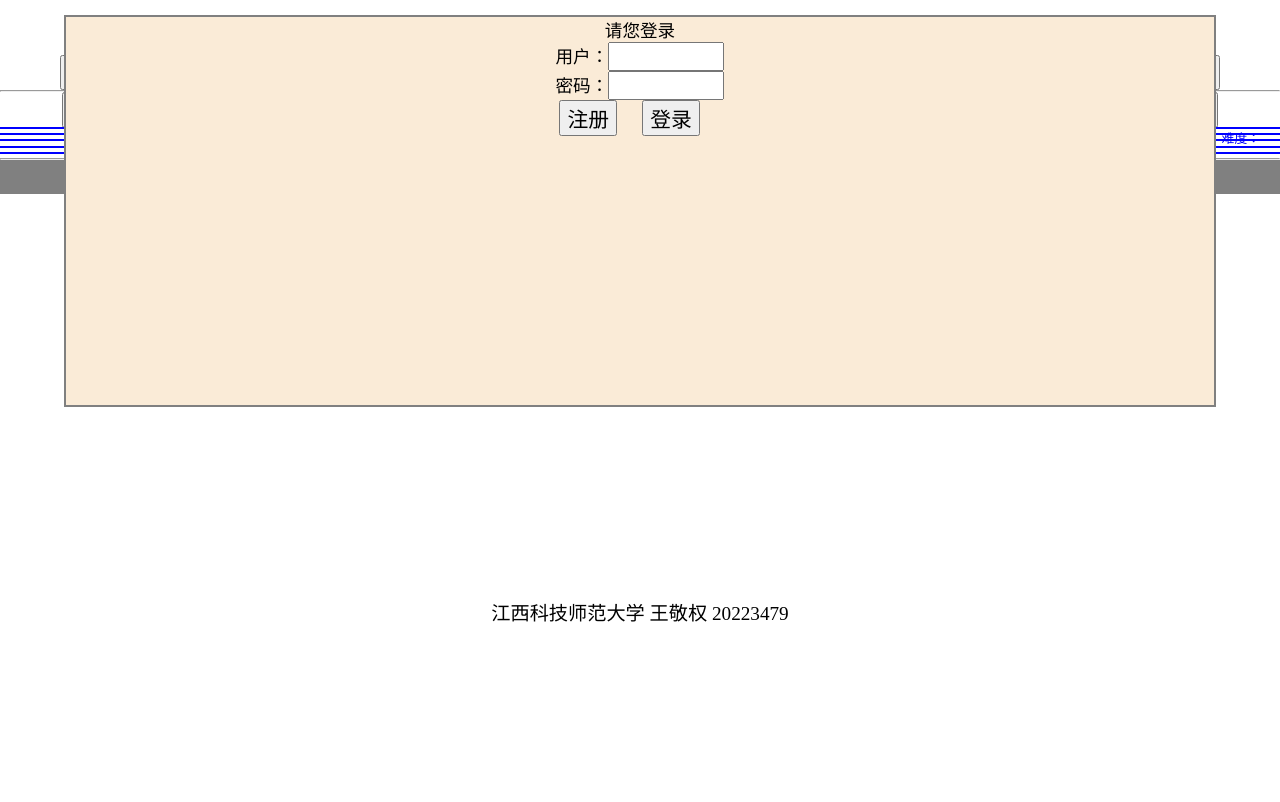
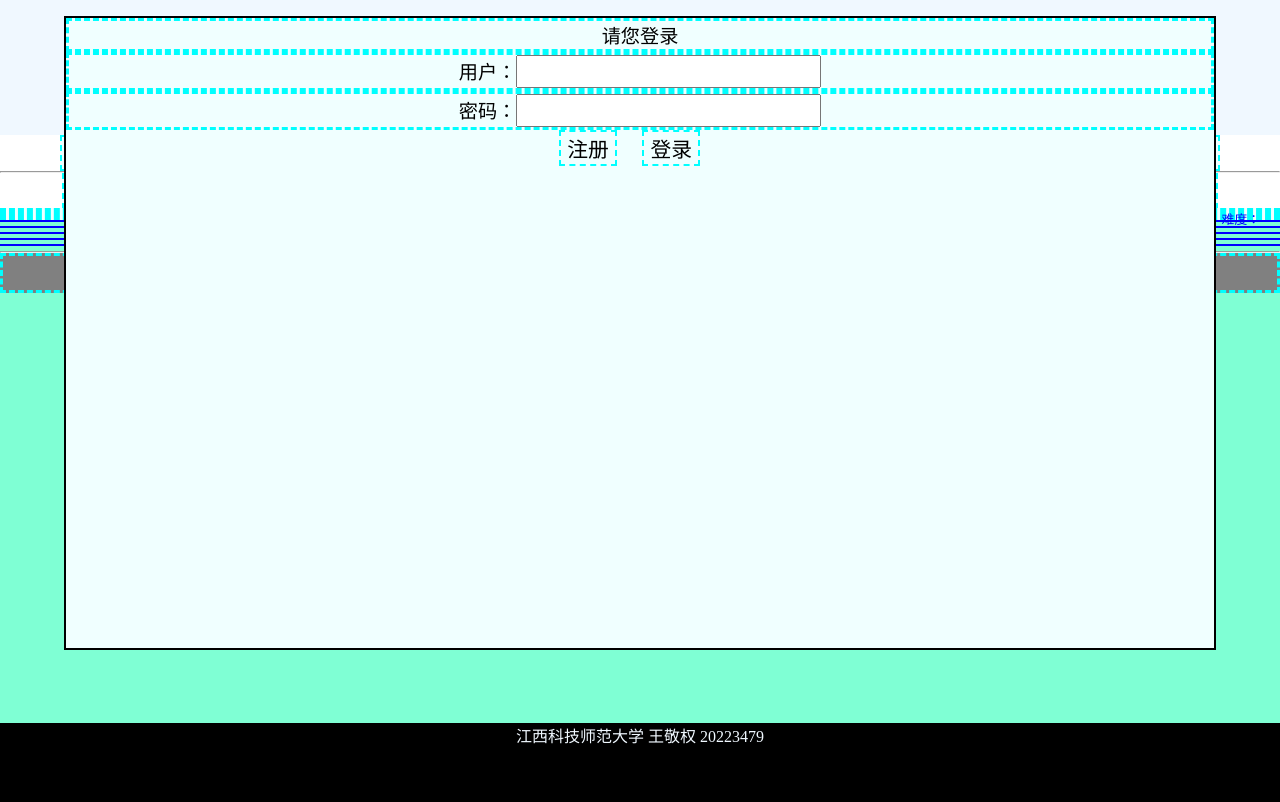
Before and after one commit to Theresa4399/Theresa4399.github.io, a plain HTML site: page index.html in a window 1280 px wide. Shown: the part 63-865 px from the top of the page. Before the commit the page ends 817 px from the top, so only its background shows below. Drawn offline with Linux system fonts and the light colour scheme.

Commit message:
Update view.css

```diff
--- a/view.css
+++ b/view.css
@@ -1,11 +1,14 @@
-   *{
+     *{
+	   text-align: center;
         margin: 0;
         box-sizing: border-box;
         text-align: center;
     }
    body{
+	   height:99vh;
+	   font-size:calc(0.5em+2vw);
      font-size: calc(10px+1vh);
-     height: 98vh ;
+
      position: relative;
     }
     header{font-size: 2em;
@@ -39,28 +42,12 @@
         font-size: 1.2em;
         color:lightseagreen;
        }
-    form{
-        position: absolute ;
-        width: 90% ;
-        height: 50% ;
-        border: 2px solid gray;
-        left: 5% ;
-        top: 10% ;
-        background-color: antiquewhite;
-        font-size: 1.1em ;
-    }
-    form input{
-        font-size: 1.1em ;
-        width: 6em;
-    }
+
     form button{
         font-size: 1.3rem ;
         margin-right: 1em;
     }
-    footer{
-        height: 20% ;
-        font-size:1.2em;
-    }
+
     span#level{
         display: block;
         position: absolute;
@@ -101,3 +88,32 @@
         padding: 5px 10px;
         text-align: center;
     }
+       p,button{
+       	border-style: dashed;
+       	border-color: aqua;
+       	background-color: azure;
+       	margin: 0;
+       }
+       header{
+       	height: 25%;
+       	background-color: aliceblue;
+       }
+       main{height: 65%;
+       	background-color: aquamarine;}
+       footer{height: 10%;
+       	background-color: black;
+       	color: aliceblue;}
+
+        form{
+            font-size: 1.2em;
+            background-color: azure;
+            position: absolute;
+            width: 90%;
+            height: 80%;
+            left: 5% ;
+            top: 10% ;
+            border: 2px solid black;
+        }
+        form input{
+            font-size: 1.2em;
+        }
```
